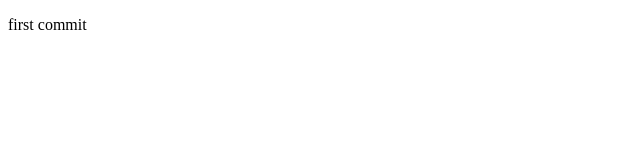
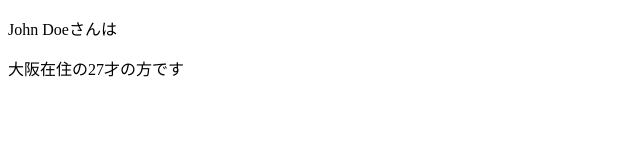
Before and after one commit to ful-a/git-test, a plain HTML site: page index.html in a window 1280 px wide. Shown: the whole page, without its empty margins (0-640 px from the left). Drawn offline with Linux system fonts and the light colour scheme.

Commit message:
add inheritance.js

```diff
--- /dev/null
+++ b/class/inheritance.js
@@ -0,0 +1,21 @@
+class SetName {
+  constructor (user) {
+    this.firstName = user.firstName
+    this.lastName = user.lastName
+  }
+  get makeFullName() {
+    return `${this.firstName} ${this.lastName}`
+  }
+}
+
+export default class Profile extends SetName {
+  constructor (user, age, city) {
+    super(user)
+    this.age = age
+    this.city = city
+  }
+}
+
+Profile.prototype.info = function() {
+  return `${this.city}在住の${this.age}才の方です`
+}
--- a/index.html
+++ b/index.html
@@ -8,7 +8,8 @@
   <title>Document</title>
 </head>
 <body>
-  <p>first commit</p>
+  <p id="name">first commit</p>
+  <p id="info"></p>
 
 <script type="module">
 //ファイルのimport
@@ -42,10 +43,15 @@ import Prototype from './class/prototype.js'
 const prototype = new Prototype(1)
 console.log(prototype.value)
 console.log(prototype.method())
-// console.log(prototype.methods.add1())
-// prototype.methods.add1()
-// prototype.add1()
-// console.log(prototype.method.add3())
+
+import Inheritance from './class/inheritance.js'
+let age = 27,
+    city = "大阪"
+const inh = new Inheritance(user, age, city)
+const nameFild = document.querySelector("#name")
+const infoFild = document.querySelector("#info")
+nameFild.textContent=`${inh.makeFullName}さんは`
+infoFild.textContent=inh.info()
 
 
 </script>
```
